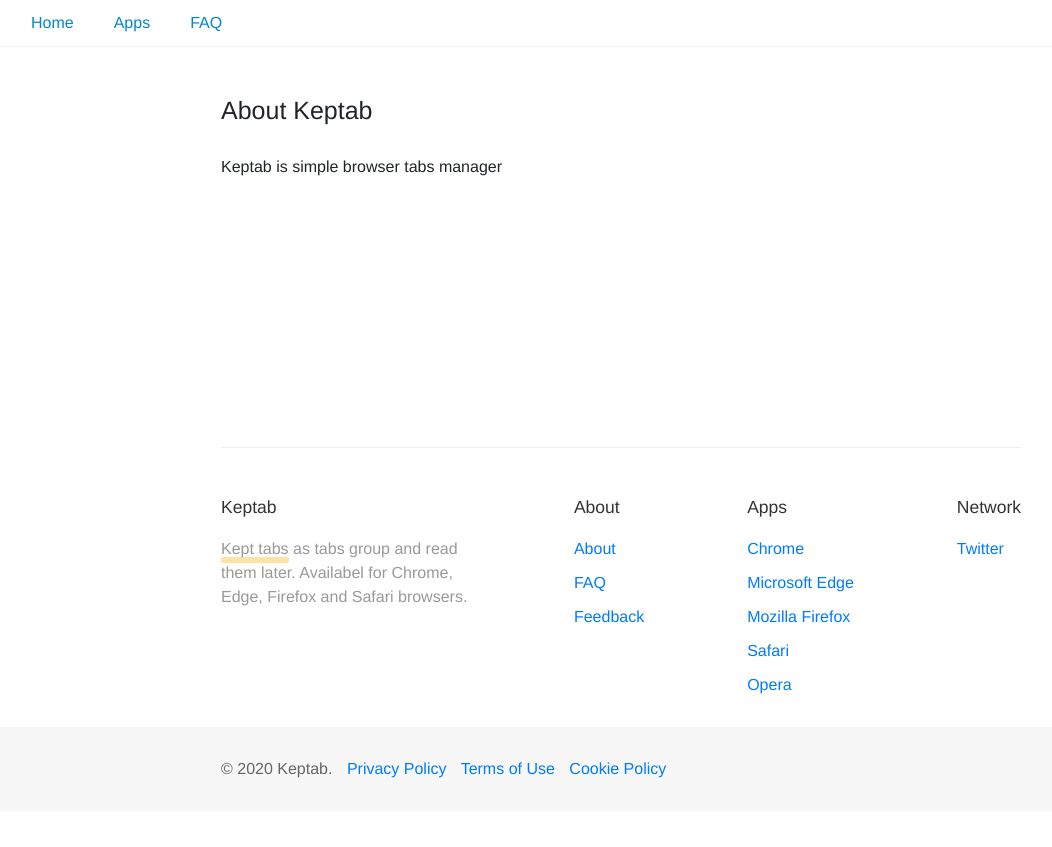
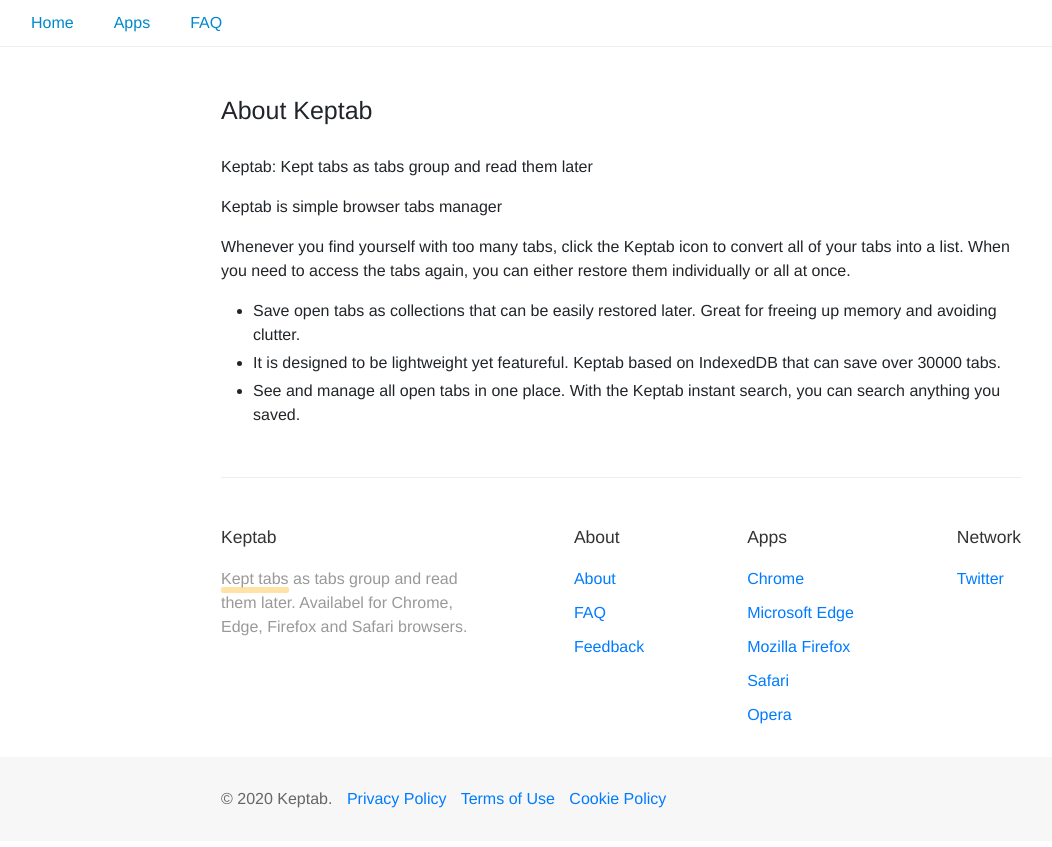
Before and after one commit to keptab/keptab-site, a Jekyll site: the page built from about.html, in a window 1280 px wide. Shown: the top 847 px of the page, without its empty margins (19-1071 px from the left). Built offline with Jekyll 4.4.1, drawn with Linux system fonts in a browser that asks for light colours.

Commit message:
added some introduction to about page

```diff
--- a/about.html
+++ b/about.html
@@ -10,7 +10,14 @@ description: Keptab about
     <div class="article">
         <h1 class="title">About Keptab</h1>
         <div class="markdown">
+            <p>Keptab: Kept tabs as tabs group and read them later</p>
             <p>Keptab is simple browser tabs manager</p>
+            <p>Whenever you find yourself with too many tabs, click the Keptab icon to convert all of your tabs into a list. When you need to access the tabs again, you can either restore them individually or all at once.</p>
+            <ul>
+                <li>Save open tabs as collections that can be easily restored later. Great for freeing up memory and avoiding clutter.</li>
+                <li>It is designed to be lightweight yet featureful. Keptab based on IndexedDB that can save over 30000 tabs.</li>
+                <li>See and manage all open tabs in one place. With the Keptab instant search, you can search anything you saved.</li>
+            </ul>
         </div>
     </div>
 </div>
```
